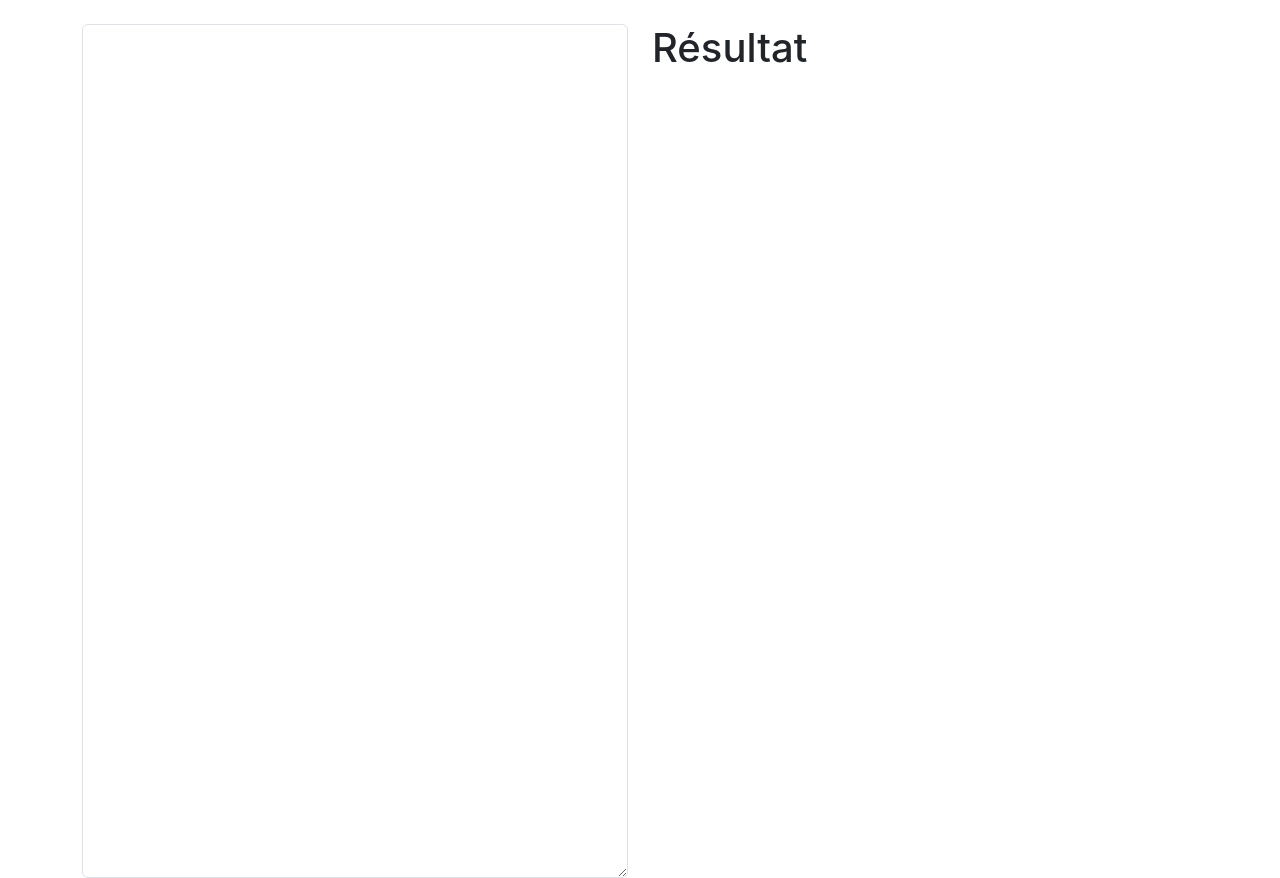
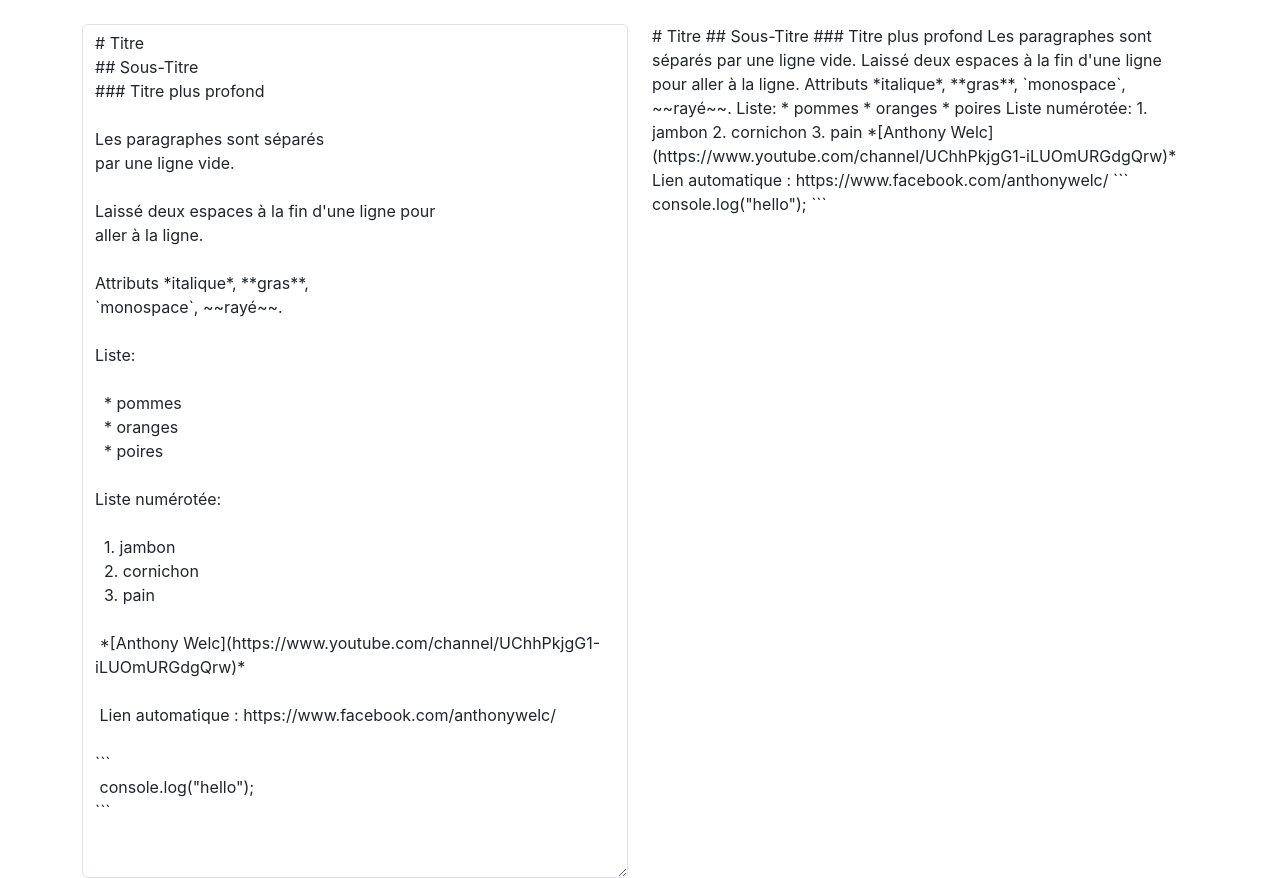
Before and after one commit to boris-cuillerier/markdown-app, a React (Create React App) app: page / in a window 1280 px wide. Built offline with nearby package versions, Linux system fonts and the light colour scheme.

Commit message:
Add sampleText.js

```diff
--- a/src/App.js
+++ b/src/App.js
@@ -1,5 +1,6 @@
 import React, {Component} from 'react';
 import './App.css';
+import { sampleText } from './sampleText.js';
 
 class App extends Component {
   render () {
@@ -8,13 +9,16 @@ class App extends Component {
         <div className="row">
           <div className="col-sm-6">
             <textarea
+              value={ sampleText }
               className='form-control'
               rows="35">
 
             </textarea>
           </div>
           <div className="col-sm-6">
-            <h1>Résultat</h1>
+            <div>
+              { sampleText }
+            </div>
           </div>
         </div>
       </div>
```
